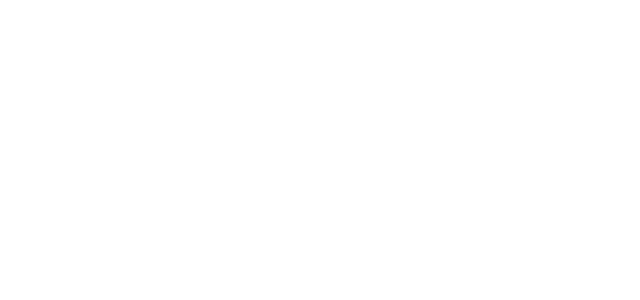
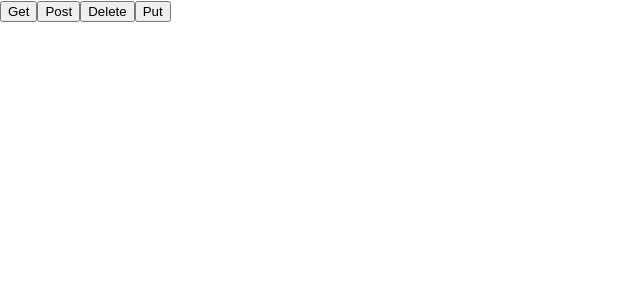
Before and after one commit to nraro/book-app, a React (Create React App) app: page /test-route in a window 1280 px wide. Shown: the top 300 px of the page, without its empty margins (0-640 px from the left). Built offline with nearby package versions, Linux system fonts and the light colour scheme.

Commit message:
Changed Signup & Login request method
Changed Signup & Login server request according to http-utils.js functions

Added test component 'Test' with route: '/test-route'

```diff
--- a/db.json
+++ b/db.json
@@ -100,6 +100,25 @@
       "userName": "Cornel",
       "userPassword": "cornel",
       "userEmail": "cornel@cornel.da"
+    },
+    {
+      "id": "07af3a9d-bd5e-4275-9fa0-c9a020947898",
+      "userName": "testuser",
+      "userPassword": "12345676",
+      "userEmail": "test@test.test"
+    },
+    {
+      "id": "0781c693-f86e-428b-9b65-b3078cc2a62b",
+      "userName": "dadada",
+      "userPassword": "dadada",
+      "userEmail": "dadad@da"
+    },
+    {
+      "id": "58250472-ae56-487a-b768-4c8cfe36dd70",
+      "userName": "dadada",
+      "userPassword": "dadada",
+      "userEmail": "da@da"
     }
-  ]
+  ],
+  "test": []
 }
--- a/src/App.js
+++ b/src/App.js
@@ -5,6 +5,7 @@
 import Publisher from "./components/Publisher/Publisher";
 import PublicationsList from "./components/PublicationsList/PublicationsList";
 import Publication from "./components/Publication/Publication";
+import Text from "./components/Test/Text";
 
 export default class App extends Component {
   render() {
@@ -28,6 +29,9 @@
             <Route exact path="/publications-list">
               <PublicationsList />
             </Route>
+            <Route exact path="/test-route">
+              <Text />
+            </Route>
             <Route path="/publication/:id" component={Publication} />
           </Switch>
         </Router>
--- a/src/components/Login/Login.jsx
+++ b/src/components/Login/Login.jsx
@@ -1,40 +1,42 @@
 import React, { Component } from "react";
+import { getRequest } from "../../utils/http-utils";
 
-function getData(cb) {
-  var xhr = new XMLHttpRequest();
-  xhr.onreadystatechange = function() {
-    if (xhr.readyState == XMLHttpRequest.DONE) {
-      const userList = JSON.parse(xhr.responseText);
-      cb(userList);
-    }
-  };
-  xhr.open("GET", "http://localhost:3000/users", true);
-  xhr.send(null);
-}
+// function getData(cb) {
+//   var xhr = new XMLHttpRequest();
+//   xhr.onreadystatechange = function() {
+//     if (xhr.readyState == XMLHttpRequest.DONE) {
+//       const userList = JSON.parse(xhr.responseText);
+//       cb(userList);
+//     }
+//   };
+//   xhr.open("GET", "http://localhost:3000/users", true);
+//   xhr.send(null);
+// }
 
 export default class Login extends Component {
   state = {
-    userName: "",
+    userEmail: "",
     userPassword: "",
-    formError: false
+    formError: false,
   };
 
-  handleChange = event => {
+  handleChange = (event) => {
     const isCheckbox = event.target.type === "checkbox";
 
     this.setState({
       [event.target.name]: isCheckbox
         ? event.target.checked
-        : event.target.value
+        : event.target.value,
     });
   };
 
-  handleSubmit = event => {
+  handleSubmit = (event) => {
     event.preventDefault();
-    getData(userList => {
-      const filteredUsers = userList.filter(userObject => {
+    getRequest(
+      (userList) => {
+        const filteredUsers = userList.filter((userObject) => {
           if (
-          this.state.userName === userObject.userName &&
+            this.state.userEmail === userObject.userEmail &&
             this.state.userPassword === userObject.userPassword
           ) {
             console.log(userObject);
@@ -42,12 +44,14 @@
           }
         });
         if (filteredUsers.length === 1) {
-        console.log("user found");
+          console.log("user was found");
         } else {
-        console.log("user not found");
+          console.log("user was not found");
         }
         console.log(filteredUsers);
-    });
+      },
+      { url: "/users" }
+    );
   };
 
   render() {
@@ -56,9 +60,9 @@
         <form className="form" onSubmit={this.handleSubmit}>
           <h2>Please login</h2>
           <input
-            name="userName"
+            name="userEmail"
             onChange={this.handleChange}
-            value={this.state.userName}
+            value={this.state.userEmail}
             type="text"
             placeholder="Email address"
           />
--- a/src/components/Singup/Singup.jsx
+++ b/src/components/Singup/Singup.jsx
@@ -20,25 +20,6 @@
   userCheckboxError: "",
   userOtherCheckboxError: "",
 };
-
-// function postData(user, navigator) {
-//   var http = new XMLHttpRequest();
-//   var url = "http://localhost:3000/users";
-//   http.open("POST", url, true);
-
-//   //Send the proper header information along with the request
-//   http.setRequestHeader("Content-type", "application/json");
-
-//   http.onreadystatechange = function () {
-//     console.log(http.readyState);
-//     console.log(http.status);
-//     //Call a function when the state changes.
-//     if (http.readyState == 4 && (http.status == 200 || http.status == 201)) {
-//       navigator.push("/login");
-//     }
-//   };
-//   http.send(JSON.stringify(user));
-// }
 
 class Singup extends Component {
   state = { ...initialState };
@@ -131,7 +112,13 @@
 
     if (isValid) {
       this.setState(initialState);
-      postRequest(user, this.props.history);
+      postRequest(
+        (user) => {
+          console.log(user);
+          window.location.assign("http://localhost:3001/login");
+        },
+        { url: "/users", body: user }
+      );
     }
   };
 
--- /dev/null
+++ b/src/components/Test/Text.jsx
@@ -0,0 +1,59 @@
+import React, { Component } from "react";
+import { getRequest, postRequest, deleteRequest } from "../../utils/http-utils";
+
+export default class Text extends Component {
+  render() {
+    return (
+      <div>
+        <button
+          onClick={() => {
+            getRequest(
+              (x) => {
+                console.log(x);
+              },
+              {
+                debug: true,
+                url: "/publishers",
+              }
+            );
+          }}
+        >
+          Get
+        </button>
+        <button
+          onClick={() => {
+            postRequest(
+              (x) => {
+                console.log(x);
+              },
+              {
+                url: "/test",
+                body: {
+                  id: "1",
+                  nume: "cornel",
+                },
+              }
+            );
+          }}
+        >
+          Post
+        </button>
+        <button
+          onClick={() => {
+            deleteRequest(
+              (x) => {
+                console.log(x);
+              },
+              {
+                url: "/test/1",
+              }
+            );
+          }}
+        >
+          Delete
+        </button>
+        <button>Put</button>
+      </div>
+    );
+  }
+}
--- a/src/utils/http-utils.js
+++ b/src/utils/http-utils.js
@@ -1,6 +1,7 @@
 const baseURL = "http://localhost:3000";
 
-export function httpRequest(cb, url, method, debug = false) {
+export function httpRequest(cb, options) {
+  const { url, method, body, debug } = options;
   const xhr = new XMLHttpRequest();
 
   xhr.addEventListener("load", () => {
@@ -8,6 +9,10 @@
       console.log(xhr.responseText);
     }
   });
+
+  xhr.open(method, baseURL + url, true);
+
+  xhr.setRequestHeader("Content-type", "application/json");
 
   xhr.onreadystatechange = function () {
     if (xhr.readyState == XMLHttpRequest.DONE) {
@@ -19,23 +24,21 @@
     }
   };
 
-  xhr.open(method, baseURL + url);
-
-  xhr.send();
+  xhr.send(JSON.stringify(body));
 }
 
-export function getRequest(cb, url, debug = false) {
-  httpRequest(cb, url, "GET", debug);
+export function getRequest(cb, options) {
+  httpRequest(cb, { ...options, method: "GET" });
 }
 
-export function postRequest(cb, url, debug = false) {
-  httpRequest(cb, url, "POST", debug);
+export function postRequest(cb, options) {
+  httpRequest(cb, { ...options, method: "POST" });
 }
 
-export function putRequest(cb, url, debug = false) {
-  httpRequest(cb, url, "PUT", debug);
+export function putRequest(cb, options) {
+  httpRequest(cb, { ...options, method: "PUT" });
 }
 
-export function deleteRequest(cb, url, debug = false) {
-  httpRequest(cb, url, "DELETE", debug);
+export function deleteRequest(cb, options) {
+  httpRequest(cb, { ...options, method: "DELETE" });
 }
```
Lines whose indentation alone changed are shown as unchanged.
